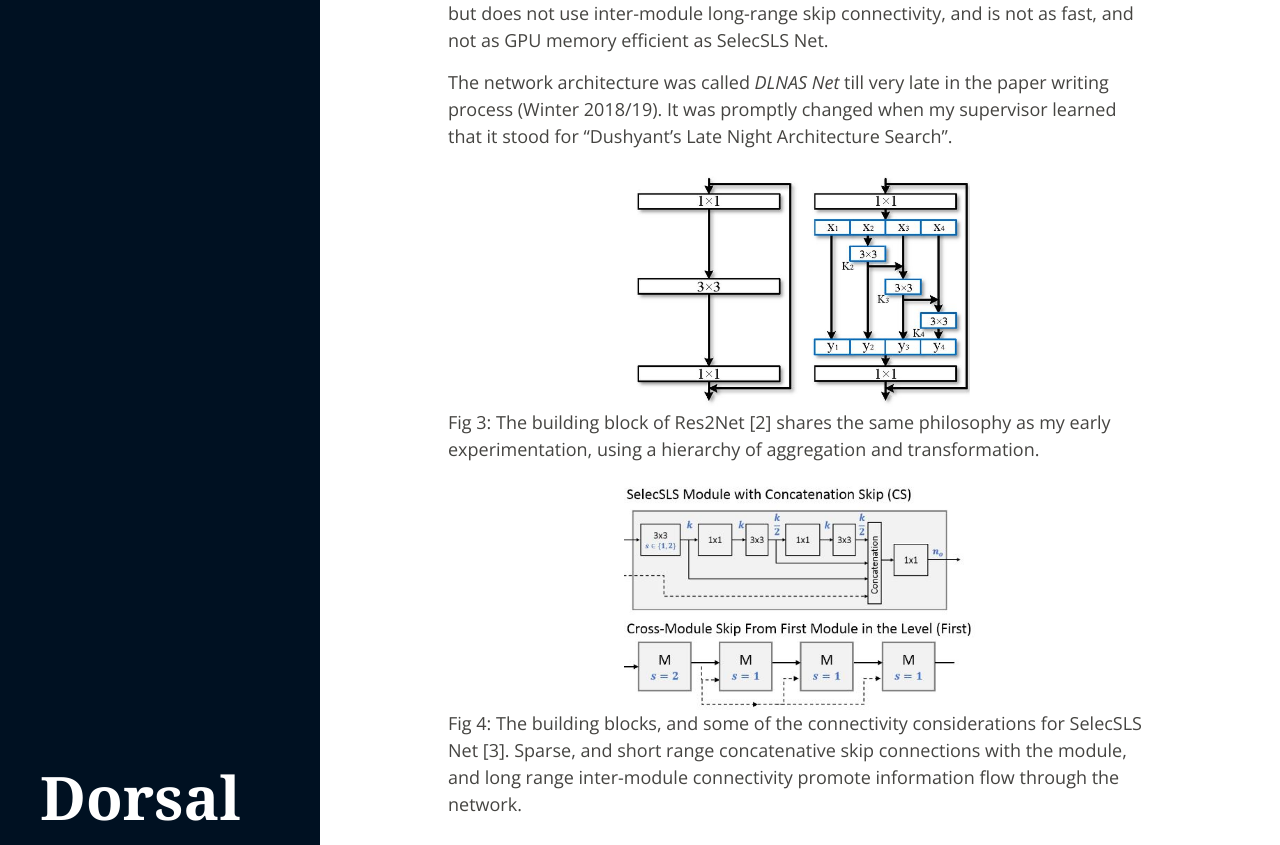
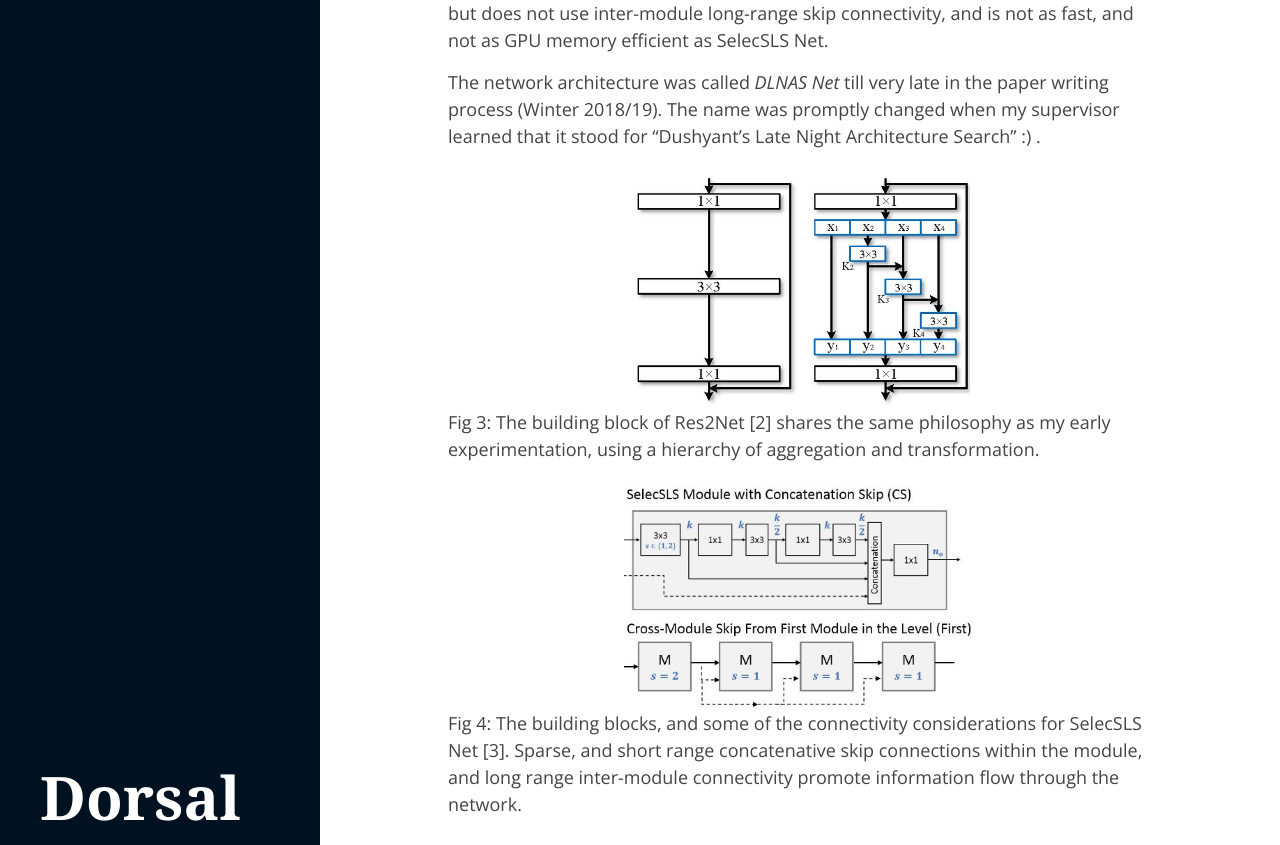
Before and after one commit to dorsalstream/dorsalstream.github.io, a Jekyll site: the page built from _posts/2020-01-01-SelecSLS.md, in a window 1280 px wide and 1400 px high, scrolled down 2063 px. Shown: the part 190-1035 px from the top of the window. Built offline with Jekyll 4.4.1, drawn with Linux system fonts in a browser that asks for light colours; comment, search, counter and statistics services are not loaded.

Commit message:
minor fixes

```diff
--- a/_posts/2020-01-01-SelecSLS.md
+++ b/_posts/2020-01-01-SelecSLS.md
@@ -36,7 +36,7 @@ Now, there is a caveat here. ESPNet would still be faster if a dataflow aware sc
 Thus, I went back to using regular convolutions. To reduce the computational costs, I adopted pointwise convolutions (1x1) to modulate the number of feature channels before 3x3 convolutions. I evaluated some tens of manually designed combinations of feature transformation and aggregation. In Fig. 2 below, some of the intermediate variants can be seen. The network in the middle bears close resemblance to Res2Net [2] architecture, and the network on the right is approaching the final design of SelecSLS Net [3]. The final variants of SelecSLS Net (Fig. 4) were obtained from the design on the right by removing the hierarchical feature aggregation, and only having concatenative skip connections. Additional inter-module skip connectivity was also introduced. See the [paper](https://arxiv.org/abs/1907.00837) for details and evaluations of the final variants.
 VoVNet architecture [4], which also came out in Spring 2019, also shares some similarities with the building block of SelecSLS Net, but does not use inter-module long-range skip connectivity, and is not as fast, and not as GPU memory efficient as SelecSLS Net.
 
-The network architecture was called *DLNAS Net* till very late in the paper writing process (Winter 2018/19). It was promptly changed when my supervisor learned that it stood for "Dushyant's Late Night Architecture Search".
+The network architecture was called *DLNAS Net* till very late in the paper writing process (Winter 2018/19). The name was promptly changed when my supervisor learned that it stood for "Dushyant's Late Night Architecture Search" :) .
 
 
 <figure class="figcenter">
@@ -46,7 +46,7 @@ The network architecture was called *DLNAS Net* till very late in the paper writ
 
 <figure class="figcenter">
   <img src="/assets/selecsls/selecsls.jpg" alt="SelecSLS Arch" width="50%" display="block" margin-left="auto" margin-right="auto">
-  <figcaption>Fig 4: The building blocks, and some of the connectivity considerations for SelecSLS Net [3]. Sparse, and short range concatenative skip connections with the module, and long range inter-module connectivity promote information flow through the network. </figcaption>
+  <figcaption>Fig 4: The building blocks, and some of the connectivity considerations for SelecSLS Net [3]. Sparse, and short range concatenative skip connections within the module, and long range inter-module connectivity promote information flow through the network. </figcaption>
 </figure>
 
 ### Salient Features and Performance
```
